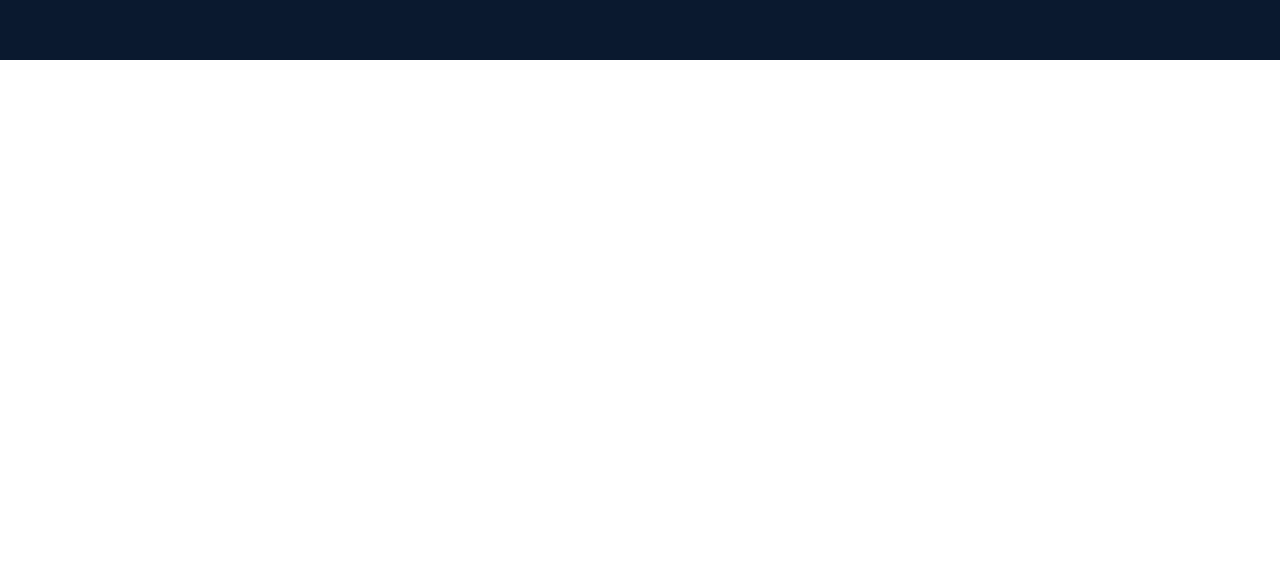
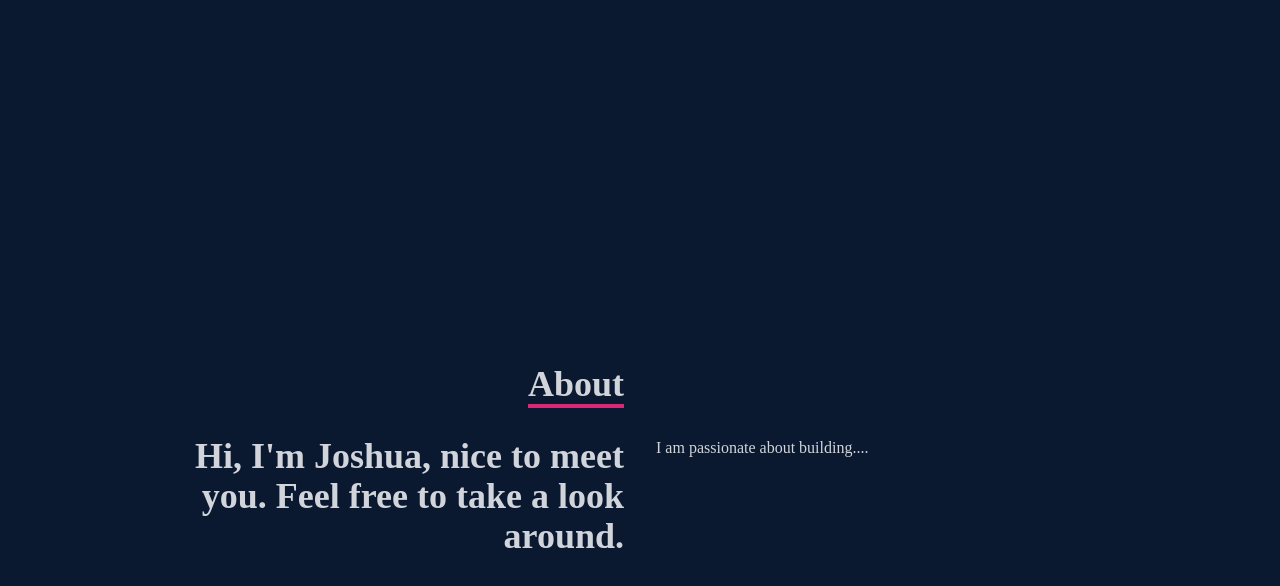
Before and after one commit to joshuaharris1103/my-portfolio, a React (Create React App) app: page / in a window 1280 px wide. Shown: the part 740-1326 px from the top of the page. Before the commit the page ends 800 px from the top, so only its background shows below. Built offline with nearby package versions, Linux system fonts and the light colour scheme.

Commit message:
made about page

```diff
--- a/src/App.js
+++ b/src/App.js
@@ -1,12 +1,13 @@
 import Home from "./components/Home";
 import Navbar from "./components/Navbar";
-
+import About from "./components/About";
 
 function App() {
   return (
     <div>
       <Navbar />
       <Home />
+      <About />
     </div>
   );
 }
--- /dev/null
+++ b/src/components/About.jsx
@@ -0,0 +1,28 @@
+import React from 'react'
+
+const About = () => {
+  return (
+    <div name='about' className='w-full h-screen bg-[#0a192f] text-gray-300'>
+        <div className='flex flex-col justify-center items-center w-full h-full'>
+            <div className='max-w-[1000px] w-full px-4 grid grid-cols-2 gap-8'>
+                <div className='sm:text-right pb-8 pl-4'>
+                    <p className='text-4xl font-bold inline border-b-4 border-pink-600'>
+                        About
+                    </p>
+                </div>
+                <div></div>
+                </div>
+            <div className='max-w-[1000px] w-full px-4 grid sm:grid-cols-2 gap-8'>
+<div className='sm:text-right text-4xl font-bold '>
+    <p>Hi, I'm Joshua, nice to meet you. Feel free to take a look around.</p>
+</div>
+<div>
+    <p>I am passionate about building....</p>
+</div>
+            </div>
+            </div>
+        </div>
+  )
+}
+
+export default About
```
